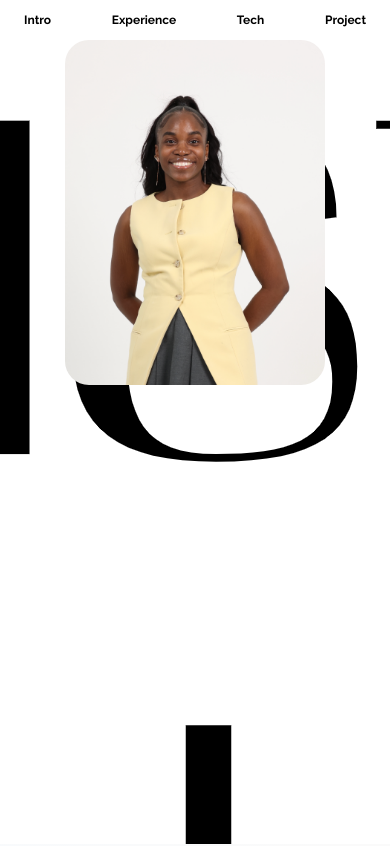
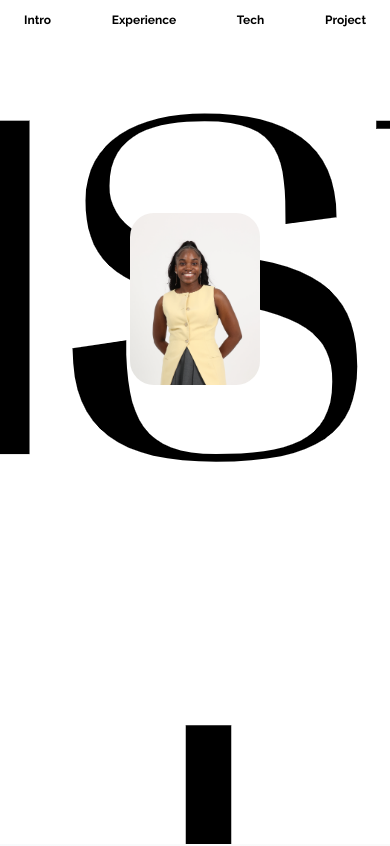
Before and after one commit to KennethWrong/christina-mbuyi-portfolio, a Next.js app: page / in a window 390 px wide. Shown: the top 846 px of the page. Built offline with nearby package versions, Linux system fonts and the light colour scheme; a web font is replaced by a local one.

Commit message:
feat: fix sizing

```diff
--- a/components/index/Intro.tsx
+++ b/components/index/Intro.tsx
@@ -9,9 +9,9 @@ function Intro() {
         backgroundImage: "url('images/intro/banner2.png')",
       }}
     >
-      <div className="justify-self-start md:justify-self-end flex flex-col lg:items-end items-start lg:justify-end justify-start mt-10">
+      <div className="justify-self-start md:justify-self-end flex flex-col lg:items-end items-start lg:justify-end justify-center mt-10">
         <img
-          className="object-cover h-2/3 md:h-5/6 rounded-3xl"
+          className="object-cover h-2/6 md:h-5/6 rounded-3xl"
           src="/images/face.png"
           alt="Profile image"
         />
```
